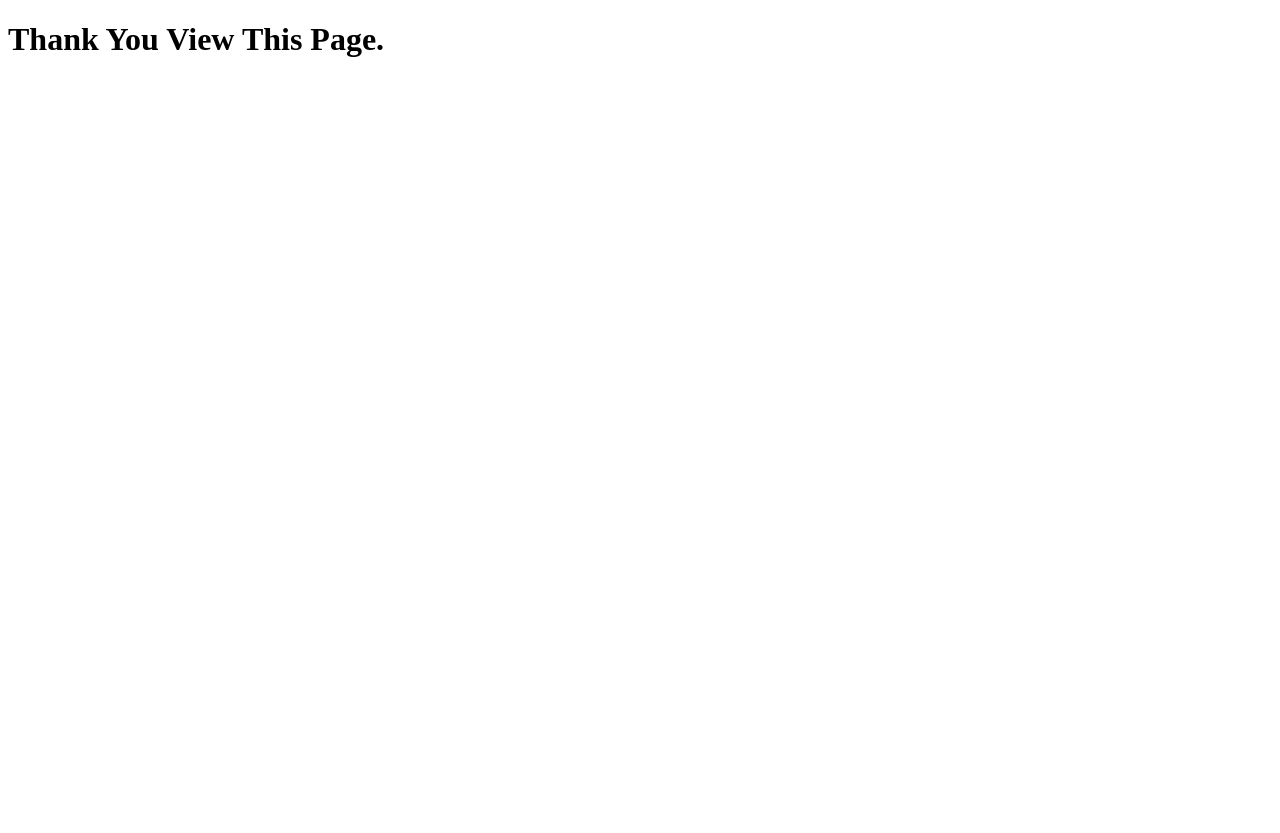
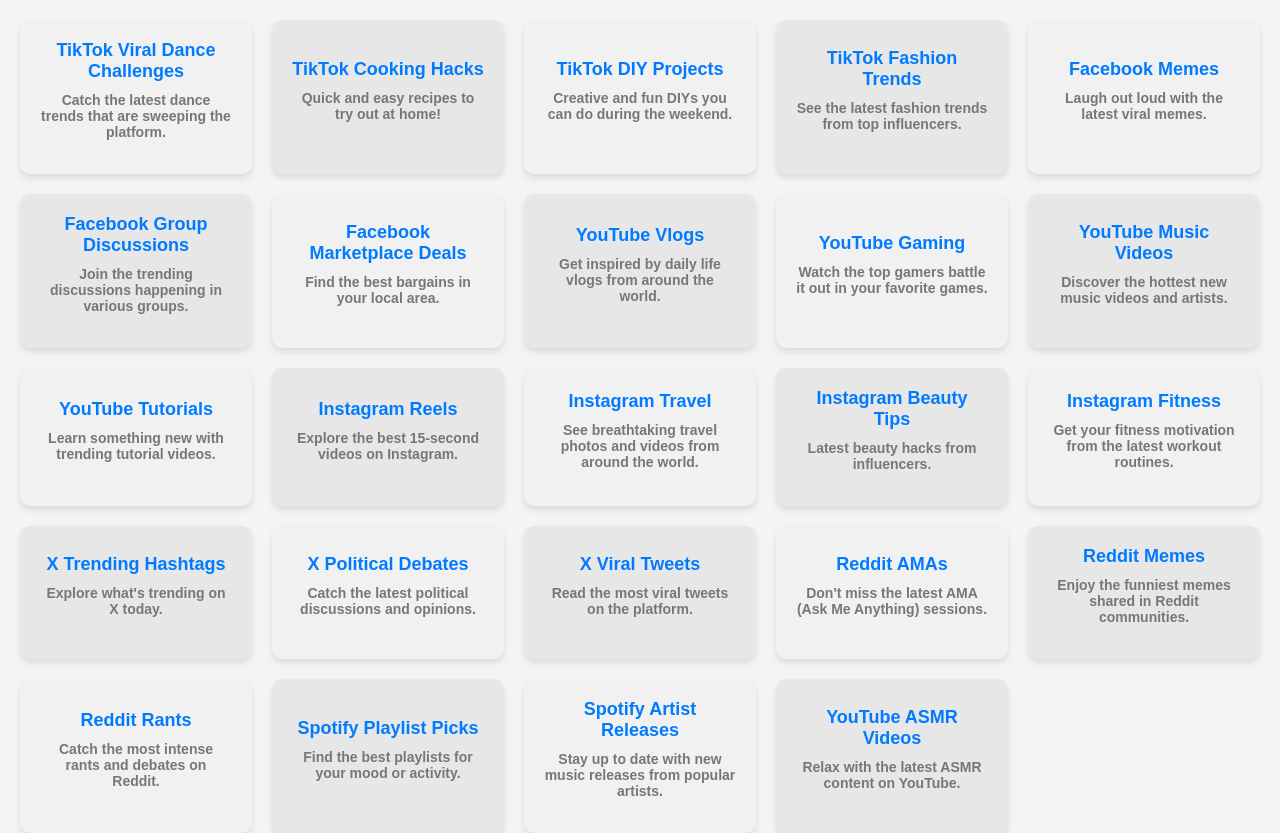
Before and after one commit to loginzhou/nginx-ssl-setup, a plain HTML site: page index.html in a window 1280 px wide. Before the commit the page ends 800 px from the top, so only its background shows below. Drawn offline with Linux system fonts and the light colour scheme.

Commit message:
Update index.html

```diff
--- a/index.html
+++ b/index.html
@@ -3,9 +3,175 @@
 <head>
     <meta charset="UTF-8">
     <meta name="viewport" content="width=device-width, initial-scale=1.0">
-    <title>Thank You View This Page</title>
+    <meta http-equiv="X-UA-Compatible" content="ie=edge">
+    <title>Trending Topics</title>
+    <style>
+        body {
+            font-family: 'Arial', sans-serif;
+            background-color: #f4f4f4;
+            margin: 0;
+            padding: 0;
+            overflow: hidden;
+        }
+        .container {
+            position: relative;
+            height: 100vh;
+            display: grid;
+            grid-template-columns: repeat(auto-fill, minmax(200px, 1fr));
+            gap: 20px;
+            padding: 20px;
+            box-sizing: border-box;
+        }
+        .topic {
+            background-color: #fff;
+            border-radius: 10px;
+            box-shadow: 0 4px 6px rgba(0, 0, 0, 0.1);
+            padding: 20px;
+            font-size: 16px;
+            font-weight: bold;
+            color: #333;
+            text-align: center;
+            transition: transform 0.3s ease, box-shadow 0.3s ease;
+            display: flex;
+            flex-direction: column;
+            justify-content: center;
+            align-items: center;
+        }
+        .topic:hover {
+            transform: scale(1.1);
+            box-shadow: 0 8px 12px rgba(0, 0, 0, 0.2);
+        }
+        .topic h3 {
+            font-size: 18px;
+            margin: 0;
+            color: #007BFF;
+        }
+        .topic p {
+            font-size: 14px;
+            color: #777;
+            margin-top: 10px;
+        }
+        .topic:nth-child(odd) {
+            background-color: #f1f1f1;
+        }
+        .topic:nth-child(even) {
+            background-color: #e7e7e7;
+        }
+    </style>
 </head>
 <body>
-    <h1>Thank You View This Page.</h1>
+    <div class="container">
+        <!-- TikTok Topics -->
+        <div class="topic">
+            <h3>TikTok Viral Dance Challenges</h3>
+            <p>Catch the latest dance trends that are sweeping the platform.</p>
+        </div>
+        <div class="topic">
+            <h3>TikTok Cooking Hacks</h3>
+            <p>Quick and easy recipes to try out at home!</p>
+        </div>
+        <div class="topic">
+            <h3>TikTok DIY Projects</h3>
+            <p>Creative and fun DIYs you can do during the weekend.</p>
+        </div>
+        <div class="topic">
+            <h3>TikTok Fashion Trends</h3>
+            <p>See the latest fashion trends from top influencers.</p>
+        </div>
+
+        <!-- Facebook Topics -->
+        <div class="topic">
+            <h3>Facebook Memes</h3>
+            <p>Laugh out loud with the latest viral memes.</p>
+        </div>
+        <div class="topic">
+            <h3>Facebook Group Discussions</h3>
+            <p>Join the trending discussions happening in various groups.</p>
+        </div>
+        <div class="topic">
+            <h3>Facebook Marketplace Deals</h3>
+            <p>Find the best bargains in your local area.</p>
+        </div>
+
+        <!-- YouTube Topics -->
+        <div class="topic">
+            <h3>YouTube Vlogs</h3>
+            <p>Get inspired by daily life vlogs from around the world.</p>
+        </div>
+        <div class="topic">
+            <h3>YouTube Gaming</h3>
+            <p>Watch the top gamers battle it out in your favorite games.</p>
+        </div>
+        <div class="topic">
+            <h3>YouTube Music Videos</h3>
+            <p>Discover the hottest new music videos and artists.</p>
+        </div>
+        <div class="topic">
+            <h3>YouTube Tutorials</h3>
+            <p>Learn something new with trending tutorial videos.</p>
+        </div>
+
+        <!-- Instagram Topics -->
+        <div class="topic">
+            <h3>Instagram Reels</h3>
+            <p>Explore the best 15-second videos on Instagram.</p>
+        </div>
+        <div class="topic">
+            <h3>Instagram Travel</h3>
+            <p>See breathtaking travel photos and videos from around the world.</p>
+        </div>
+        <div class="topic">
+            <h3>Instagram Beauty Tips</h3>
+            <p>Latest beauty hacks from influencers.</p>
+        </div>
+        <div class="topic">
+            <h3>Instagram Fitness</h3>
+            <p>Get your fitness motivation from the latest workout routines.</p>
+        </div>
+
+        <!-- X (formerly Twitter) Topics -->
+        <div class="topic">
+            <h3>X Trending Hashtags</h3>
+            <p>Explore what's trending on X today.</p>
+        </div>
+        <div class="topic">
+            <h3>X Political Debates</h3>
+            <p>Catch the latest political discussions and opinions.</p>
+        </div>
+        <div class="topic">
+            <h3>X Viral Tweets</h3>
+            <p>Read the most viral tweets on the platform.</p>
+        </div>
+
+        <!-- Reddit Topics -->
+        <div class="topic">
+            <h3>Reddit AMAs</h3>
+            <p>Don't miss the latest AMA (Ask Me Anything) sessions.</p>
+        </div>
+        <div class="topic">
+            <h3>Reddit Memes</h3>
+            <p>Enjoy the funniest memes shared in Reddit communities.</p>
+        </div>
+        <div class="topic">
+            <h3>Reddit Rants</h3>
+            <p>Catch the most intense rants and debates on Reddit.</p>
+        </div>
+
+        <!-- Spotify Topics -->
+        <div class="topic">
+            <h3>Spotify Playlist Picks</h3>
+            <p>Find the best playlists for your mood or activity.</p>
+        </div>
+        <div class="topic">
+            <h3>Spotify Artist Releases</h3>
+            <p>Stay up to date with new music releases from popular artists.</p>
+        </div>
+
+        <!-- YouTube Topics (additional) -->
+        <div class="topic">
+            <h3>YouTube ASMR Videos</h3>
+            <p>Relax with the latest ASMR content on YouTube.</p>
+        </div>
+    </div>
 </body>
 </html>
```
